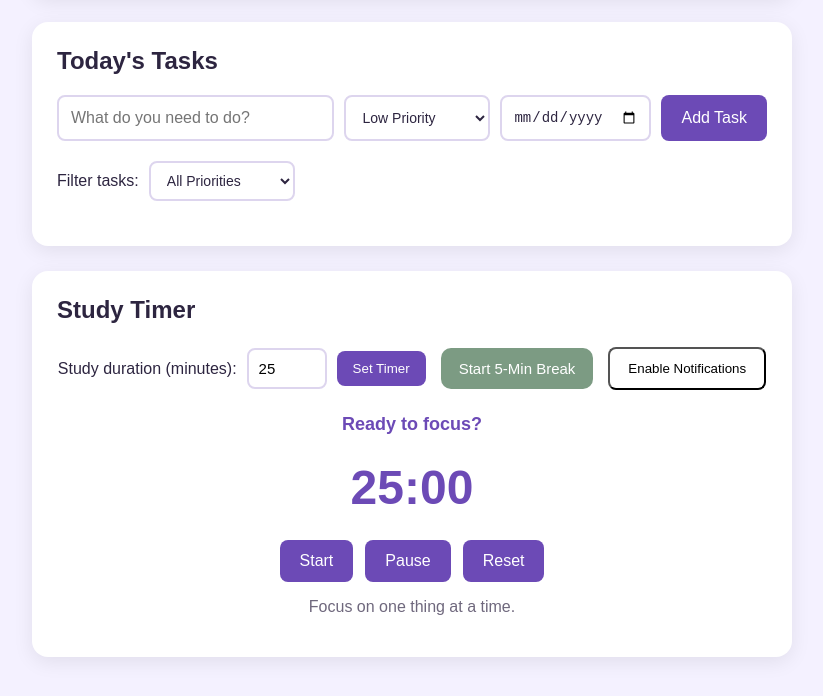
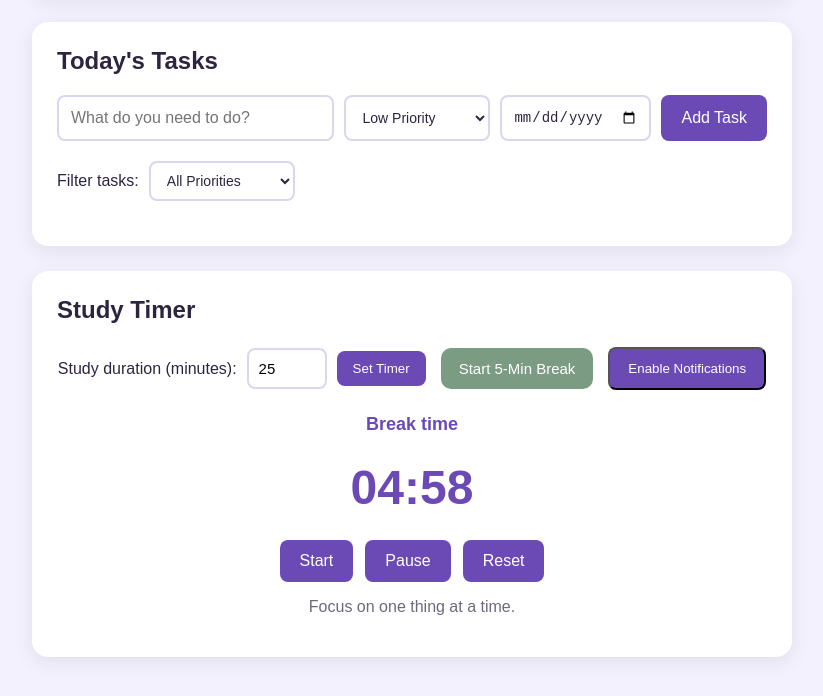
Before and after one commit to esther314/Focus-Flow, a website: page index.html in a window 1280 px wide. Both pictures are taken after a click on the button "Start 5-Min Break". Shown: the part 709-1405 px from the top of the page, without its empty margins (228-1051 px from the left). Drawn offline with Linux system fonts and the light colour scheme.

Commit message:
fix: correct typos in notifications and improve timer display function style: update notification button colors for better visibility

```diff
--- a/script.js
+++ b/script.js
@@ -292,7 +292,7 @@ notificationBtn.addEventListener("click", async function () {
             return;
         }
         notificationBtn.textContent = "Notification Enabled";
-        showNotification("Notification error are working");
+        showNotification("Notification are working");
     } catch (error) {
         console.error("notificaion error:", error);
         alert("notifications error:" + error.message);
@@ -342,7 +342,10 @@ function updateTimerDisplay() {
     const seconds = timeLeft % 60;
     timerDisplay.textContent = String(minutes).padStart(2, "0") + ":" + String(seconds).padStart(2, "0");
 }
-
+function stopTimer() {
+    clearInterval(timerInterval);
+    timerInterval = null;
+}
 function tick() {
     const remaining = Math.max(0, Math.ceil((endTime - Date.now()) / 1000));
     const elapsed = timeLeft - remaining;
@@ -350,7 +353,7 @@ function tick() {
     if (currentMode === "study" && elapsed > 0) {
         addStudySeconds(elapsed);
     }
-    updateTimeDisplay();
+    updateTimerDisplay();
 
     if(timeLeft <= 0) {
         stopTimer();
@@ -376,7 +379,7 @@ function runTimer() {
 
 function getStudyMinutes() {
     const minutes = Number(studyMinutesInput.value);
-    return Number.isInterger(minutes) && minutes >= 1 && minutes <= 180 ? minutes : null;
+    return Number.isInteger(minutes) && minutes >= 1 && minutes <= 180 ? minutes : null;
 }
 function resetStudyTimer(minutes) {
     stopTimer();
--- a/style.css
+++ b/style.css
@@ -324,7 +324,8 @@ button:focus-visible, input:focus-visible, select:focus-visible {
 #notificationBtn {
     border-radius: 8px;
     border-color: black;
-    background-color: white;
+    background-color: #6c4ab6;
+    color: white;
     cursor: pointer;
     padding: 12px 18px;
 }
```
Also changed, not shown: README.md.
